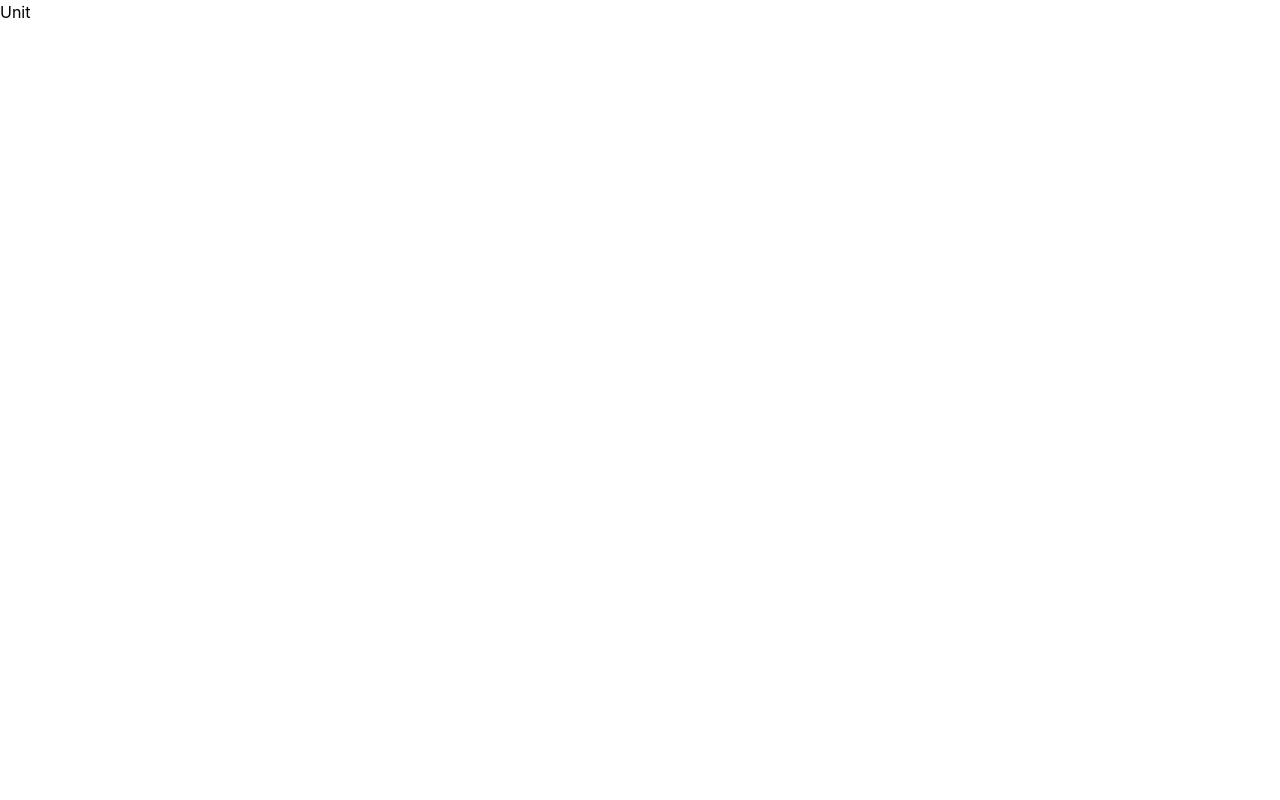
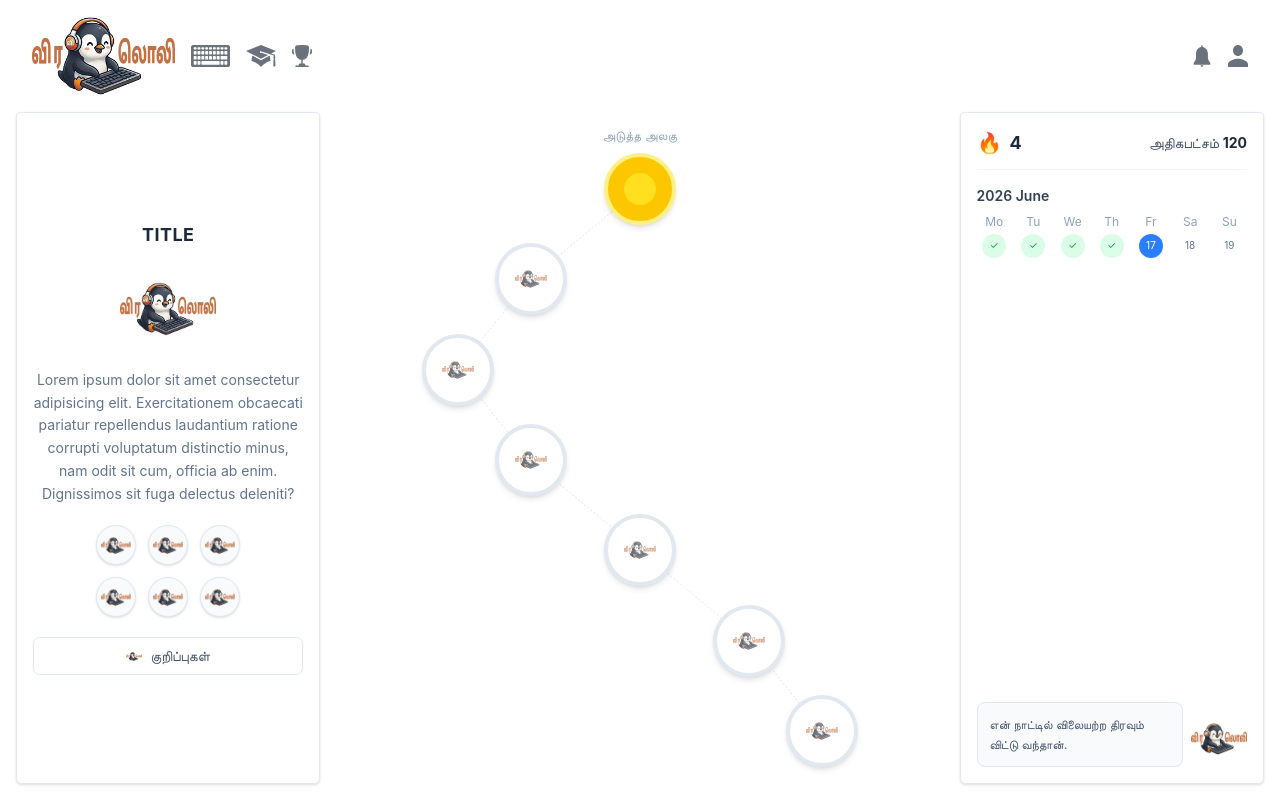
Before and after one commit to jai-atithya/viraloli, a React (Vite) app in the folder client/: page /units in a window 1280 px wide. Built offline with nearby package versions, Linux system fonts and the light colour scheme.

Commit message:
sample course roadmap done

```diff
--- a/client/src/pages/unit/Unit.jsx
+++ b/client/src/pages/unit/Unit.jsx
@@ -1,7 +1,162 @@
-import React from 'react'
+import React, { useState } from 'react'
+import { Navbar } from '../components/Navbar'
+import SampleLogo from '../../assets/tamilLogo.png'
 
 export const Unit = () => {
+  const [isOdd, setIsOdd] = useState(false);
+
+  // dummy path nodes - top one active/unlocked, rest locked
+  const nodes = [1, 2, 3, 4, 5, 6, 7];
+
+  // dummy calendar days for the current week
+  const weekDays = [
+    { day: 'Mo', date: 13, done: true },
+    { day: 'Tu', date: 14, done: true },
+    { day: 'We', date: 15, done: true },
+    { day: 'Th', date: 16, done: true },
+    { day: 'Fr', date: 17, done: false },
+    { day: 'Sa', date: 18, done: false },
+    { day: 'Su', date: 19, done: false },
+  ];
+
   return (
-    <div>Unit</div>
+    <>
+      <div className='flex flex-col h-[100vh] w-[100vw] p-[1rem] gap-[1rem] bg-white'>
+        <div className='h-[10vh]'>
+          <Navbar />
+        </div>
+        <div className='w-full h-full flex gap-[1rem]'>
+
+          {/* LEFT PANEL */}
+          <div className='bg-white border border-slate-200 shadow-sm w-[25%] rounded-[0.3rem] p-[1rem] flex flex-col justify-center items-center gap-[0.75rem]'>
+            <div>
+              <p className='text-slate-800 font-bold text-lg tracking-wide'>TITLE</p>
+            </div>
+            <div className='w-24 h-24 flex items-center justify-center'>
+              <img src={SampleLogo} className='w-full h-full object-contain' />
+            </div>
+            <div>
+              <p className='text-slate-500 text-sm text-center leading-relaxed'>
+                Lorem ipsum dolor sit amet consectetur adipisicing elit. Exercitationem obcaecati pariatur repellendus laudantium ratione corrupti voluptatum distinctio minus, nam odit sit cum, officia ab enim. Dignissimos sit fuga delectus deleniti?
+              </p>
+            </div>
+            <div className='grid grid-cols-3 gap-3 mt-2'>
+              {[...Array(6)].map((_, i) => (
+                <div
+                  key={i}
+                  className='w-10 h-10 rounded-full border border-slate-200 bg-slate-50 flex items-center justify-center p-1 shadow-sm'
+                >
+                  <img src={SampleLogo} className='w-full h-full object-contain rounded-full' />
+                </div>
+              ))}
+            </div>
+            <button className='w-full mt-2 flex items-center justify-center gap-2 border border-slate-200 rounded-[0.4rem] py-2 text-sm text-slate-600 hover:bg-slate-50'>
+              <img src={SampleLogo} className='w-4 h-4 object-contain' />
+              குறிப்புகள்
+            </button>
+          </div>
+
+          {/* MIDDLE PANEL - path */}
+{/* MIDDLE PANEL - path */}
+          <div className='w-[50%] h-full flex flex-col items-center py-[1rem]'>
+            <p className='text-slate-400 text-xs mb-2 tracking-wide'>அடுத்த அலகு</p>
+
+            <div className='relative w-full flex-1 min-h-0'>
+              {/* connecting line, drawn in the same 0-100 coordinate space as the node positions below */}
+              <svg
+                className='absolute inset-0 w-full h-full'
+                viewBox='0 0 100 100'
+                preserveAspectRatio='none'
+              >
+                <polyline
+                  points={nodes
+                    .map((_, idx) => {
+                      const top = 6 + idx * (88 / (nodes.length - 1));
+                      const leftPattern = [50, 32, 20, 32, 50, 68, 80];
+                      const left = leftPattern[idx % leftPattern.length];
+                      return `${left},${top}`;
+                    })
+                    .join(' ')}
+                  fill='none'
+                  stroke='#cbd5e1'
+                  strokeWidth='0.6'
+                  strokeDasharray='2,2'
+                  vectorEffect='non-scaling-stroke'
+                />
+              </svg>
+
+              {/* nodes, positioned and sized entirely in % so they can never overflow the panel */}
+              {nodes.map((node, idx) => {
+                const top = 6 + idx * (88 / (nodes.length - 1));
+                const leftPattern = [50, 32, 20, 32, 50, 68, 80];
+                const left = leftPattern[idx % leftPattern.length];
+                return (
+                  <div
+                    key={node}
+                    className={`absolute aspect-square w-[12%] max-w-[4.5rem] rounded-full flex items-center justify-center border-4 shadow-md -translate-x-1/2 -translate-y-1/2
+                      ${idx === 0 ? 'bg-yellow-400 border-yellow-200' : 'bg-white border-slate-200'}
+                    `}
+                    style={{ top: `${top}%`, left: `${left}%` }}
+                  >
+                    {idx === 0 ? (
+                      <div className='w-1/2 h-1/2 rounded-full bg-yellow-300' />
+                    ) : (
+                      <img src={SampleLogo} className='w-1/2 h-1/2 object-contain opacity-70' />
+                    )}
+                  </div>
+                );
+              })}
+            </div>
+          </div>
+
+          {/* RIGHT PANEL */}
+          <div className='bg-white border border-slate-200 shadow-sm w-[25%] rounded-[0.3rem] p-[1rem] flex flex-col gap-[1rem]'>
+
+            {/* streak header */}
+            <div className='flex items-center justify-between border-b border-slate-100 pb-3'>
+              <div className='flex items-center gap-2'>
+                <span className='text-orange-500 text-xl'>🔥</span>
+                <span className='font-bold text-slate-800 text-lg'>4</span>
+              </div>
+              <div className='text-slate-600 text-sm font-medium'>
+                அதிகபட்சம் <span className='text-slate-800 font-bold'>120</span>
+              </div>
+            </div>
+
+            {/* calendar */}
+            <div>
+              <p className='text-slate-700 font-semibold text-sm mb-2'>2026 June</p>
+              <div className='grid grid-cols-7 gap-1 text-center text-xs'>
+                {weekDays.map((d) => (
+                  <div key={d.date} className='flex flex-col items-center gap-1'>
+                    <span className='text-slate-400'>{d.day}</span>
+                    <div
+                      className={`w-6 h-6 rounded-full flex items-center justify-center text-[10px]
+                        ${d.done
+                          ? 'bg-green-100 text-green-600'
+                          : d.date === 17
+                          ? 'bg-blue-500 text-white'
+                          : 'text-slate-500'}
+                      `}
+                    >
+                      {d.done ? '✓' : d.date}
+                    </div>
+                  </div>
+                ))}
+              </div>
+            </div>
+
+            {/* chat bubble + mascot */}
+            <div className='mt-auto flex items-end gap-2'>
+              <div className='bg-slate-50 border border-slate-200 rounded-[0.5rem] p-3 text-xs text-slate-600 leading-relaxed'>
+                என் நாட்டில் விலையற்ற திரவும் விட்டு வந்தான்.
+              </div>
+              <img src={SampleLogo} className='w-14 h-14 object-contain shrink-0' />
+            </div>
+          </div>
+
+        </div>
+      </div>
+    </>
   )
 }
```
